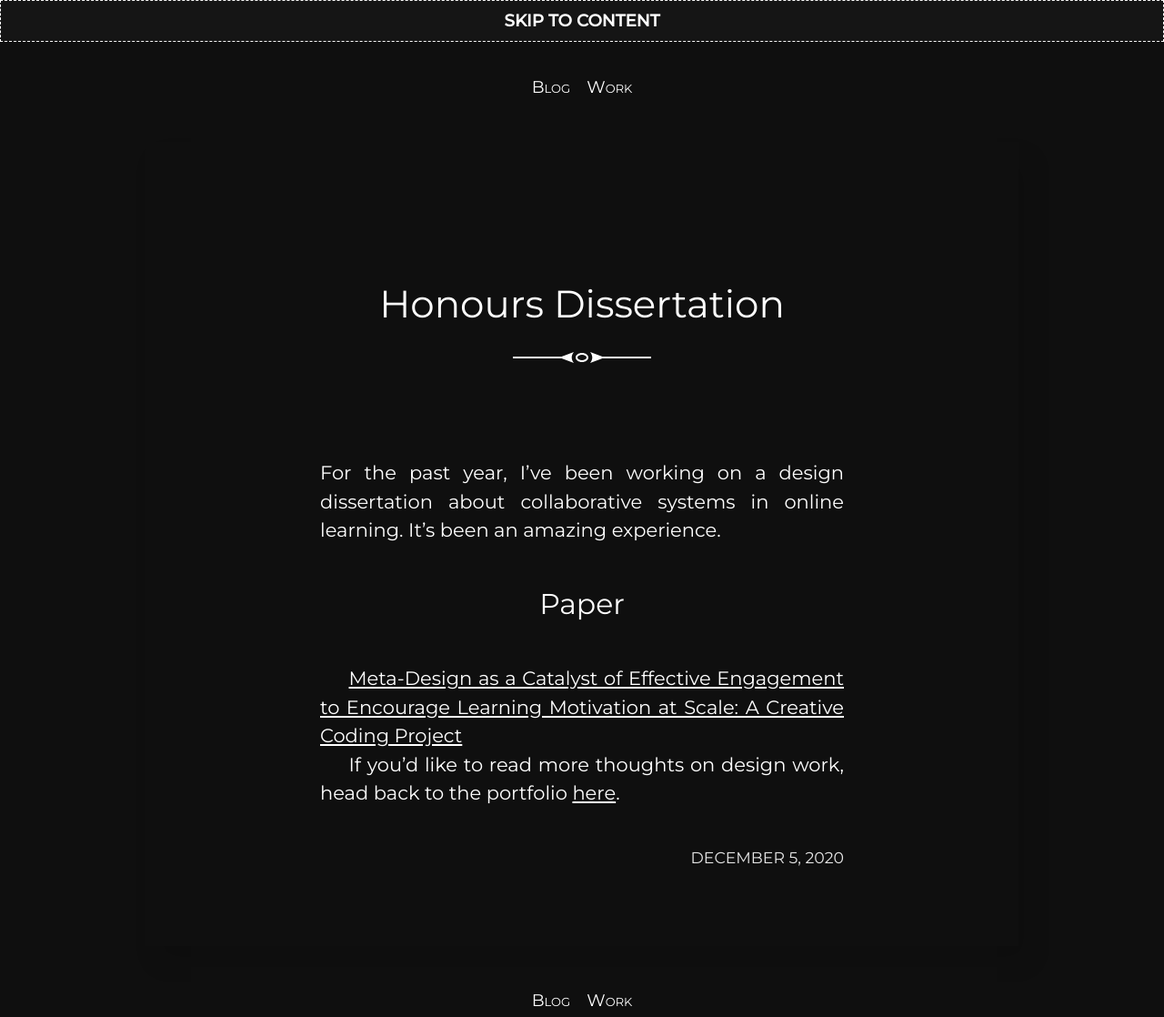
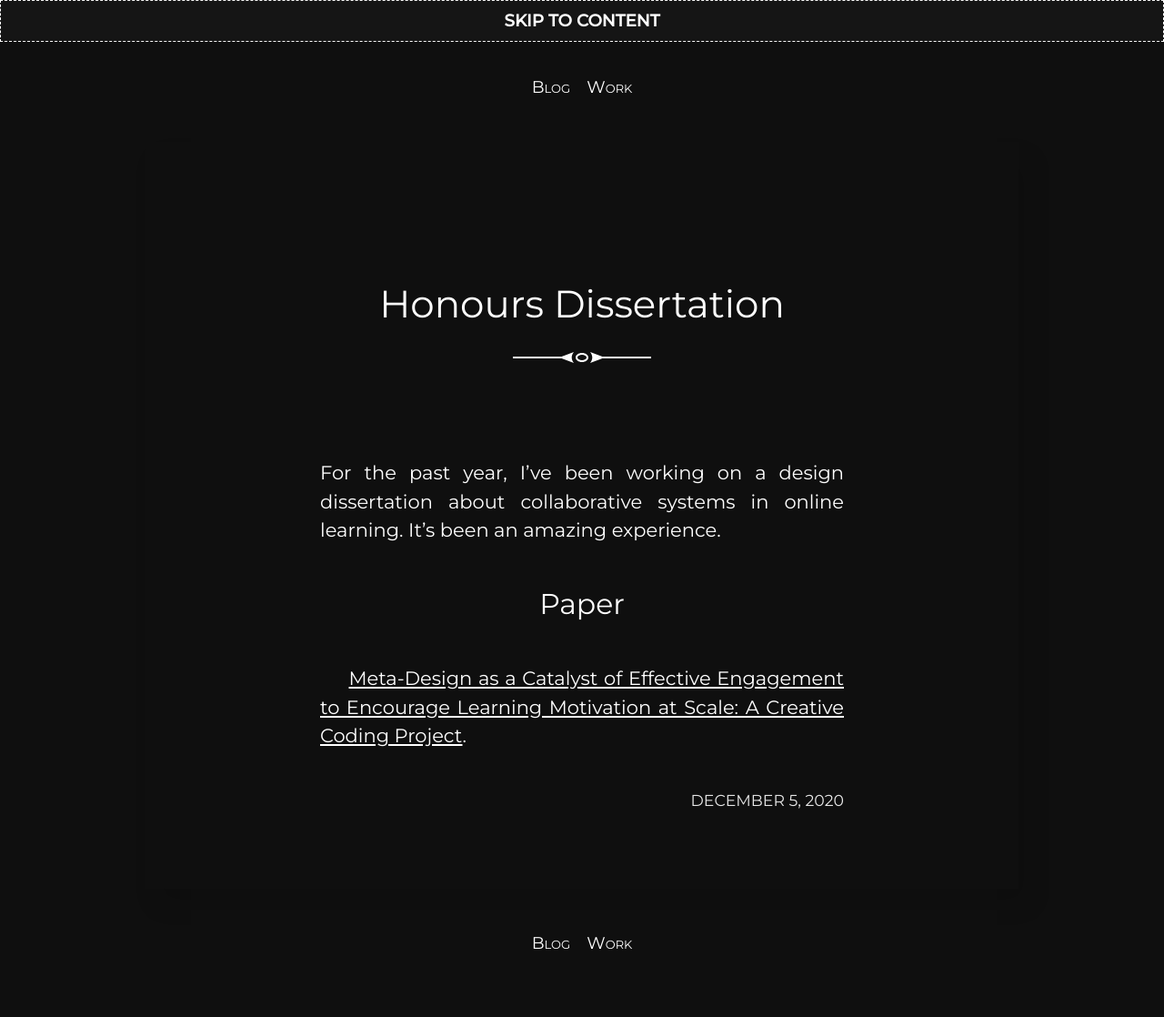
Before and after one commit to halcha/blog, a Jekyll site: the page built from _posts/2020-12-06-honours-dissertation.markdown, in a window 1280 px wide. Shown: the whole page at 91% size. Built offline with Jekyll 4.4.1, drawn with Linux system fonts in a browser that asks for light colours; after the commit the page ends 1055 px from its top, so only the background shows below that.

Commit message:
Update 2020-12-06-honours-dissertation.markdown

```diff
--- a/_posts/2020-12-06-honours-dissertation.markdown
+++ b/_posts/2020-12-06-honours-dissertation.markdown
@@ -8,8 +8,4 @@ For the past year, I've been working on a design dissertation about collaborativ
 
 ### Paper
 
-[Meta-Design as a Catalyst of Effective Engagement to Encourage Learning Motivation at Scale: A Creative Coding Project](/blog/assets/dissertation-sam-hall.pdf)
-
-
-
-If you’d like to read more thoughts on design work, head back to the portfolio [here](/).
+[Meta-Design as a Catalyst of Effective Engagement to Encourage Learning Motivation at Scale: A Creative Coding Project](/blog/assets/dissertation-sam-hall.pdf).
```
